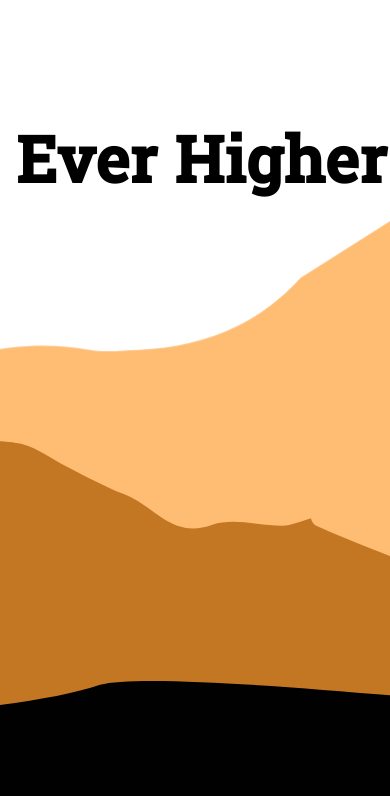
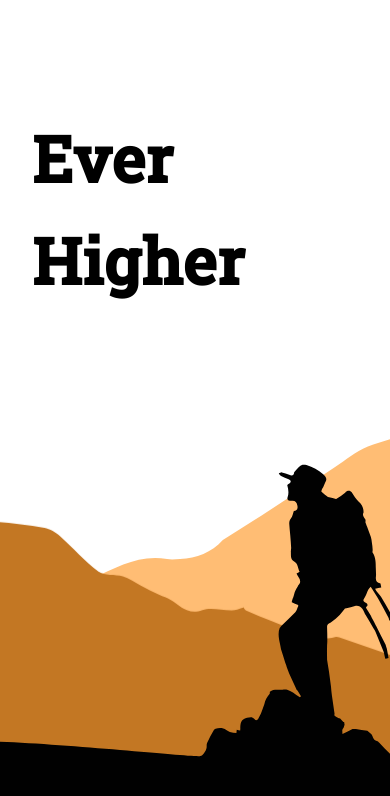
Before and after one commit to Jam52/hnc-test, a Next.js app: page /main in a window 390 px wide. Shown: the top 796 px of the page. Built offline with nearby package versions, Linux system fonts and the light colour scheme.

Commit message:
Change images to background image and fix possition for responsive views

```diff
--- a/pages/index.module.scss
+++ b/pages/index.module.scss
@@ -4,7 +4,7 @@ $font-main: 'Raleway', sans-serif;
 
 /* utility classes */
 .container {
-  padding: 1rem;
+  padding: 2rem;
   font-family: $font-main;
   line-height: 1.6;
   letter-spacing: 0.05rem;
@@ -13,6 +13,13 @@ $font-main: 'Raleway', sans-serif;
 .split {
   display: flex;
   gap: 2rem;
+  flex-direction: column;
+}
+
+@media (min-width: 800px) {
+  .split {
+    flex-direction: row;
+  }
 }
 
 /* Form styling */
@@ -85,22 +92,37 @@ $font-main: 'Raleway', sans-serif;
   display: flex;
 }
 
+.parallaxImageContent {
+  position: absolute;
+  bottom: 0;
+  top: 0;
+  left: 0;
+  right: 0;
+  background-position: 50% 100%;
+  background-repeat: no-repeat;
+  background-size: 350%;
+}
+
 .front {
-  object-fit: cover;
+  @extend .parallaxImageContent;
+  background-image: url('/images/mountainMan.svg');
+  background-position: 70% 100%;
 }
 
 .middle {
-  transform: translateZ(-1px) scale(1.6) translateY(2rem);
+  @extend .parallaxImageContent;
+  transform: translateZ(-1px) scale(1.6);
   filter: invert(55%) sepia(100%) saturate(500%) hue-rotate(345deg)
     brightness(80%) contrast(88%);
-  object-fit: cover;
+  background-image: url('/images/mountainFg.svg');
 }
 
 .back {
-  transform: translateZ(-2px) scale(2.4);
+  @extend .parallaxImageContent;
+  transform: translateZ(-2px) scale(2);
   filter: invert(81%) sepia(100%) saturate(1000%) hue-rotate(305deg)
     brightness(100%) contrast(101%);
-  object-fit: cover;
+  background-image: url('/images/mountainBg.svg');
 }
 
 .static {
@@ -116,3 +138,13 @@ $font-main: 'Raleway', sans-serif;
     color: #f39c12;
   }
 }
+
+@media (min-width: 1000px) {
+  .parallaxImageContent {
+    background-size: 100%;
+  }
+
+  .front {
+    background-position: 50% 100%;
+  }
+}
--- a/pages/main.js
+++ b/pages/main.js
@@ -14,21 +14,9 @@ const Main = () => {
         <div className={styles.container}>
           <h1>Ever Higher</h1>
         </div>
-        <Image
-          src="/images/mountainBg.svg"
-          layout="fill"
-          className={styles.back}
-        />
-        <Image
-          src="/images/mountainFg.svg"
-          layout="fill"
-          className={styles.middle}
-        />
-        <Image
-          src="/images/mountainMan.svg"
-          layout="fill"
-          className={styles.front}
-        />
+        <div className={styles.back} />
+        <div className={styles.middle} />
+        <div className={styles.front} />
       </div>
       <div className={styles.static}>
         <div className={styles.container}>
```
